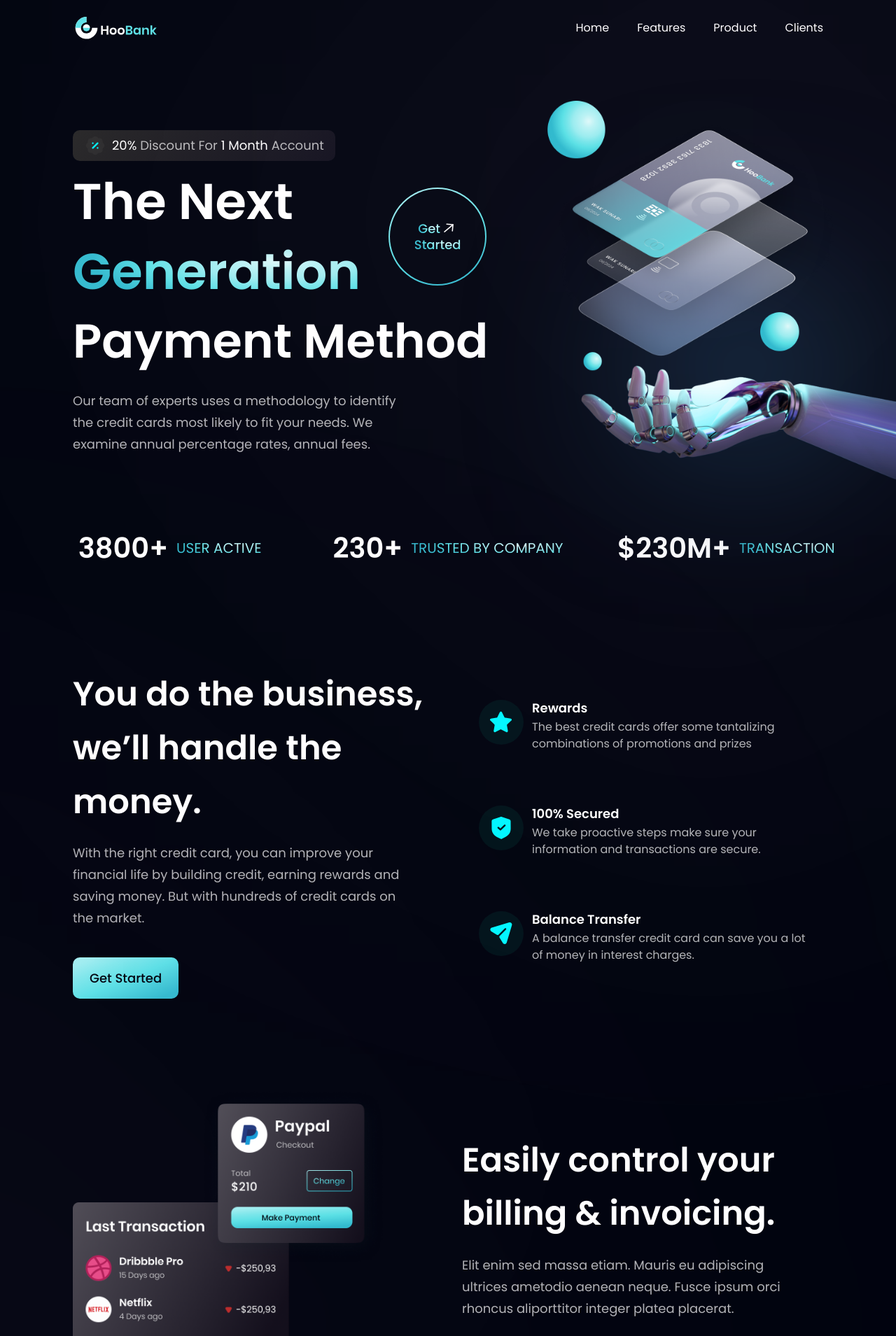
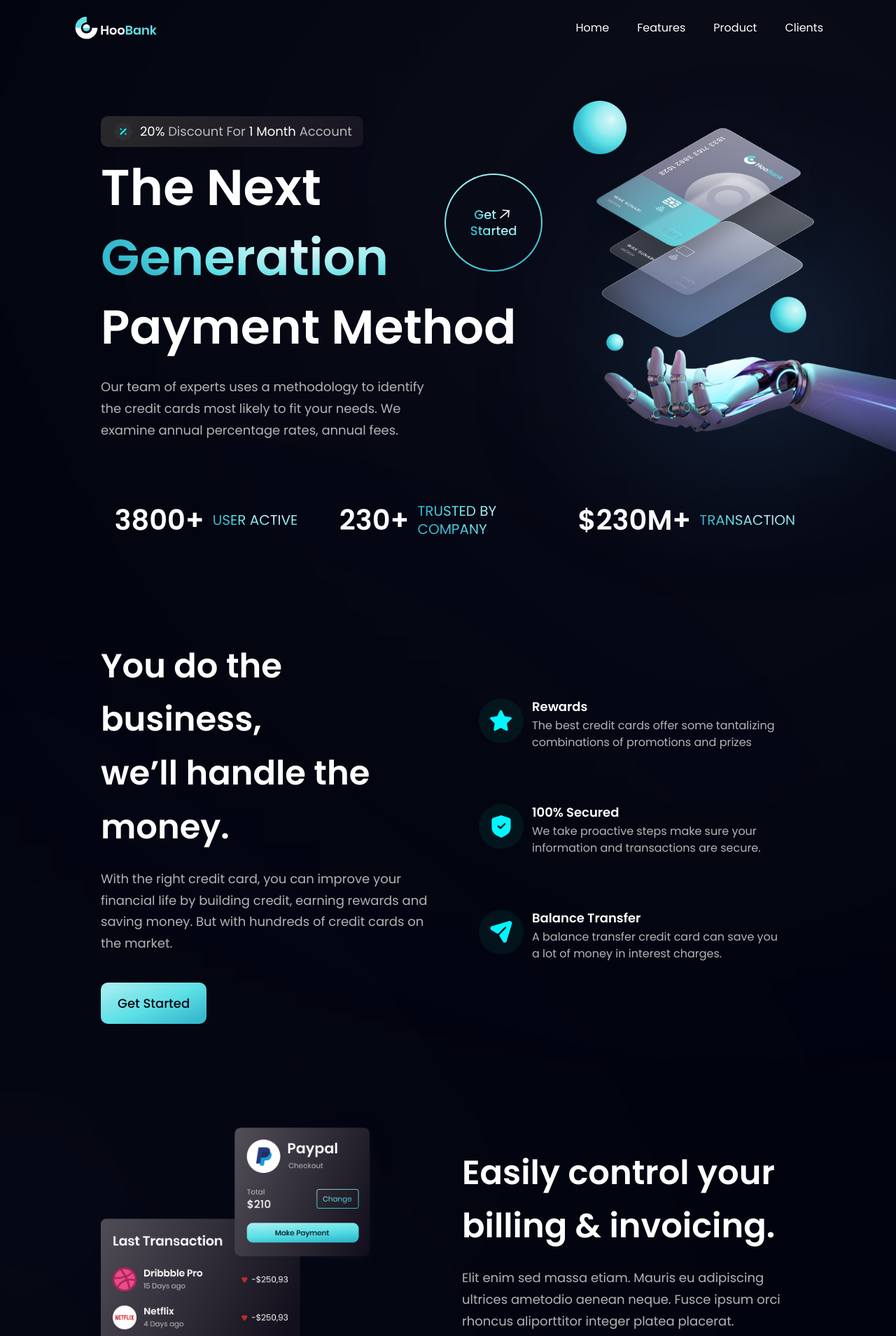
Before and after one commit to halynabondar/HooBank, a React (Vite) app: page / in a window 1280 px wide. Shown: the top 1909 px of the page at 70% size. Built offline with nearby package versions, Linux system fonts and the light colour scheme.

Commit message:
Change margin

```diff
--- a/src/components/Billing.jsx
+++ b/src/components/Billing.jsx
@@ -2,7 +2,7 @@ import styles, {layout} from "../style";
 import {apple, bill, google} from "../assets"
 
 const Billing = () => (
-    <section id="product" className={`${layout.sectionReverse} mx-10`}>
+    <section id="product" className={`${layout.sectionReverse} mx-20`}>
         <div className={layout.sectionImgReverse}>
             <img src={bill} alt="billing" className="w-[100%] h-[100%] relative z-[5]"/>
             <div className="absolute z-[3] -left-1/2 top-0 w-[50%] h-[50%] rounded-full white__gradient"></div>
--- a/src/components/Business.jsx
+++ b/src/components/Business.jsx
@@ -15,7 +15,7 @@ const FeatureCard = ({ icon, title, content, index}) => (
 )
 
 const Business = () => (
-    <section id="features" className={`${layout.section} mx-10`}>
+    <section id="features" className={`${layout.section} mx-20`}>
         <div className={layout.sectionInfo}>
             <h2 className={styles.heading2}>You do the business, <br className="sm:block hidden" /> we’ll handle the money.</h2>
             <p className={`${styles.paragraph} max-w-[470px] mt-5`}>With the right credit card, you can improve your financial life by building credit, earning rewards and
--- a/src/components/CardDeal.jsx
+++ b/src/components/CardDeal.jsx
@@ -3,7 +3,7 @@ import Button from "./Button.jsx";
 import {card} from "../assets/index.js";
 
 const CardDeal = () => (
-    <section className={`${layout.section} mx-10`}>
+    <section className={`${layout.section} mx-20`}>
         <div className={layout.sectionInfo}>
             <h2 className={styles.heading2}>Find a better card deal <br className="sm:block hidden" /> in few easy steps.</h2>
             <p className={`${styles.paragraph} max-w-[470px] mt-5`}>Arcu tortor, purus in mattis at sed integer faucibus. Aliquet quis aliquet
--- a/src/components/Clients.jsx
+++ b/src/components/Clients.jsx
@@ -2,7 +2,7 @@ import styles from "../style";
 import {clients} from "../constants"
 
 const Clients = () => (
-    <section className={`${styles.flexCenter} my-4`}>
+    <section className={`${styles.flexCenter} my-4 mx-20`}>
         <div className={`${styles.flexCenter} flex-wrap w-full`}>
             {clients.map((client) => (
                 <div key={client.id} className={`flex-1 ${styles.flexCenter} sm:min-w-[192px] min-w-[120px]`}>
--- a/src/components/FeedbackCard.jsx
+++ b/src/components/FeedbackCard.jsx
@@ -1,7 +1,7 @@
 import {quotes} from "../assets";
 
 const FeedbackCard = ({ content, name, title, img }) => (
-    <div className="flex justify-between flex-col px-10 py-12 rounded-[20px] max-w-[370px] md:mr-6 sm:mr-5 mr-0 my-5 feedback-card">
+    <div className="flex justify-between flex-col px-10 py-12 rounded-[20px] max-w-[350px] md:mr-6 sm:mr-5 mr-0 my-5 feedback-card">
         <img src={quotes} alt="double_quotes" className="w-[42px] h-[27px] object-contain" />
         <p className="font-poppins font-normal text-[18px] leading-[32px] text-white my-10">{content}</p>
 
--- a/src/components/Hero.jsx
+++ b/src/components/Hero.jsx
@@ -5,14 +5,14 @@ import GetStarted from "./GetStarted.jsx";
 const Hero = () => (
     <section id="home" className={`flex md:flex-row flex-col ${styles.paddingY}`}>
         <div className={`flex-1 ${styles.flexStart} flex-col xl:px-0 sm:px-16 px-6`}>
-            <div className="flex flex-row items-center py-[6px] px-4 bg-discount-gradient rounded-[10px] mb-2 ml-10">
+            <div className="flex flex-row items-center py-[6px] px-4 bg-discount-gradient rounded-[10px] mb-2 ml-20">
                 <img src={discount} alt="discount" className="w-[32px] h-[32px]"/>
                 <p className={`${styles.paragraph} ml-2`}>
                     <span className="text-white">20%</span> Discount For {" "}
                     <span className="text-white">1 Month</span> Account
                 </p>
             </div>
-            <div className="flex flex-row items-center justify-between w-full ml-10">
+            <div className="flex flex-row items-center justify-between w-full ml-20">
                 <h1 className="flex-1 font-poppins text-white font-semibold ss:text-[72px] text-[52px] ss:leading-[100px]">
                     The Next <br className="sm:block hidden"/> {" "}
                     <span className="text-gradient">Generation</span> {" "}
@@ -21,8 +21,8 @@ const Hero = () => (
                     <GetStarted/>
                 </div>
             </div>
-            <h1 className="font-poppins text-white font-semibold ss:text-[68px] text-[52px] ss:leading-[100px] leading-[75px] w-full ml-10">Payment Method</h1>
-            <p className={`${styles.paragraph} max-w-[470px] mt-5 ml-10`}>
+            <h1 className="font-poppins text-white font-semibold ss:text-[68px] text-[52px] ss:leading-[100px] leading-[75px] w-full ml-20">Payment Method</h1>
+            <p className={`${styles.paragraph} max-w-[470px] mt-5 ml-20`}>
                 Our team of experts uses a methodology to identify the credit cards most likely to fit your needs.
                 We examine annual percentage rates, annual fees.
             </p>
--- a/src/components/Stats.jsx
+++ b/src/components/Stats.jsx
@@ -2,7 +2,7 @@ import {stats} from '../constants';
 import styles from "../style";
 
 const Stats = () => (
-    <section className={`${styles.flexCenter} flex-row flex-wrap sm:mb-20 mb-6`}>
+    <section className={`${styles.flexCenter} flex-row flex-wrap sm:mb-20 mb-6 mx-20`}>
         {stats.map((stat, index) => (
             <div key={stat.id} className={`flex-1 flex justify-center items-center flex-row ${index === stats.length - 1 ? "mr-0" : "mr-10"}`}>
                 <h4 className="font-poppins font-semibold xs:text-[40px] text-[30px] xs:leading-[53px] leading-[43px] text-white">{stat.value}</h4>
--- a/src/components/Testimonials.jsx
+++ b/src/components/Testimonials.jsx
@@ -3,7 +3,7 @@ import {feedback} from "../constants/index";
 import FeedbackCard from "./FeedbackCard";
 
 const Testimonials = () => (
-    <section id="clients" className={`${styles.paddingY} ${styles.flexCenter} flex-col relative px-10`}>
+    <section id="clients" className={`${styles.paddingY} ${styles.flexCenter} flex-col relative px-10 mx-10`}>
         <div className="absolute z-[0] w-[60%] h-[60%] -right-[50%] rounded-full blue__gradient bottom-40" />
         <div className="w-full flex justify-between items-center md:flex-row flex-col sm:mb-16 mb-6 relative z-[1]">
             <h1 className={styles.heading2}>
```
